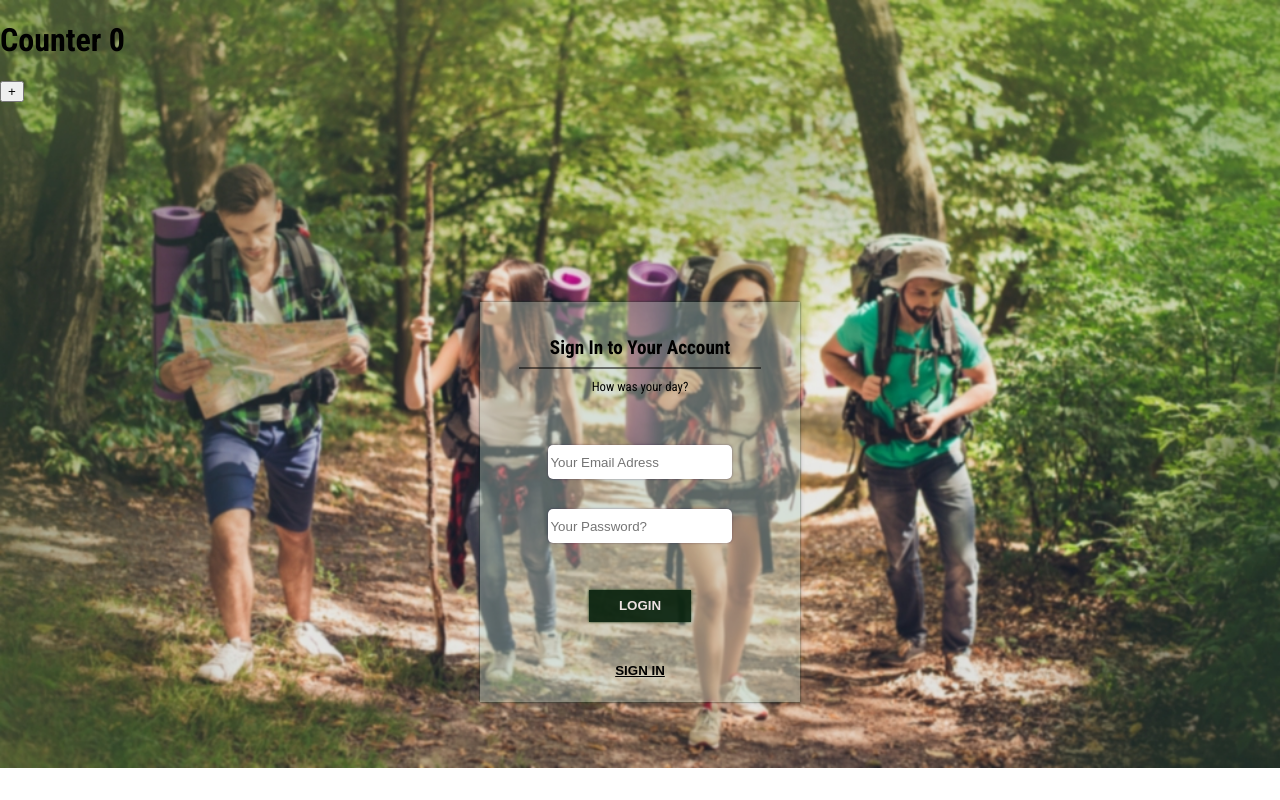
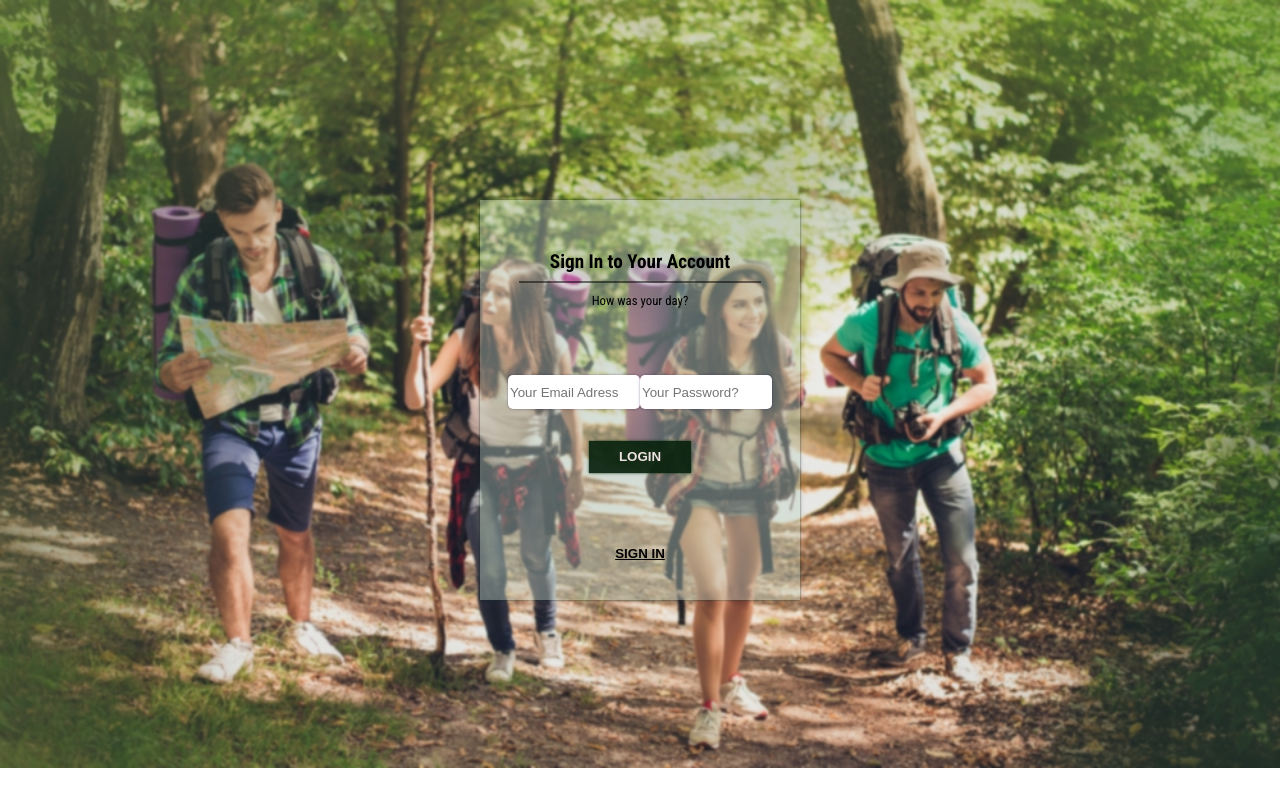
Before and after one commit to Jirijancik/SPlatform, a React (Create React App) app: page / in a window 1280 px wide. Built offline with nearby package versions, Linux system fonts and the light colour scheme.

Commit message:
big-update-it-just-works

```diff
--- a/src/App.tsx
+++ b/src/App.tsx
@@ -14,8 +14,8 @@ const App: React.FC = () => {
 
   return (
     <Fragment>
-          <h1>Counter {counter}</h1>
-          <button onClick={() => dispatch(signIn())}>+</button>
+           {/* <h1>Counter {counter}</h1>
+          <button onClick={() => dispatch(signIn())}>+</button> */}
     <LoginTable></LoginTable>
     </Fragment>
   );
--- a/src/components/Input.tsx
+++ b/src/components/Input.tsx
@@ -3,81 +3,41 @@ import '../css/Input.css'
 
 
 interface IProps {
-  value?: string;
-  className: string;      //TODO: Možná udělat něaký Enum kde budou typy inputu a podle toho si to samo dá předdefinovaný className??
-  name?:string;
+  value?: any;
+  name:string;
   placeholder:string;
   type: string;
-//  validityChange: (isValidState: boolean) => void
+  isValid?: boolean;
+  onChange?:(value:any, name:string)=>void;
 }
 
-interface IState{
-  isValid:boolean;
-}
-
-class Input extends React.Component<IProps,IState> {
 
 
-  constructor(props: IProps) {
-    super(props);
+const Input: React.FC<IProps> = ({value, name, placeholder, type, isValid=true, onChange }) => {
 
-    this.state = {
-      isValid: true
-    };
+
+
+  const handleOnChange = (e:any)=>{
+    if(onChange)
+      onChange(e.target.value, name)
   }
 
-  public get IsValid(){
-    return this.state.isValid;
-  }
+      return (
 
-  validateInput(input:HTMLInputElement){
-    if (input.value=="" || !input.validity.valid) {
-
-      input.classList.add("empty-required-fields");
-      this.setState({isValid:false});
-    }
-    else{
-
-      this.setState({isValid:true});
-      input.classList.remove("empty-required-fields");
-    }
-  }
-
-  handleOnBlur(event:React.FocusEvent<HTMLInputElement>){
-
-    if(!event){
-
-      return
-    }
-
-    this.validateInput(event.target as HTMLInputElement);
-
-  }
-
-
-  // componentDidUpdate(prevProps:IProps, prevState:IState) {
-  //   if (this.state.isValid !== prevState.isValid) {
-  //     this.props.validityChange(this.state.isValid);
-  //   }
-  // }
-
-  render() {
-   // this.props.validityChange(this.state.isValid);
-      return (
 
         <Fragment>
           <input
-          onBlur={e=>this.handleOnBlur(e)}
-          className={this.props.className}
-          placeholder={this.props.placeholder}
-          type={this.props.type}
-
+          value={value}
+          placeholder={placeholder}
+          type={type}
+          onChange={e=>handleOnChange(e)}
+          name={name}
+          className={isValid?"register__input register__input--name":"register__input register__input--name x"}
           >
           </input>
+          {console.log(isValid)}
         </Fragment>
       )
-  }
-
 }
 
 
--- a/src/components/LoginForm.tsx
+++ b/src/components/LoginForm.tsx
@@ -20,62 +20,35 @@ class LoginForm extends React.Component<{}, IState>{
   }
 
 
-  getInputs() {
-    return document.querySelectorAll(".login__input")!;
-  }
+  values:Map<string,{value:any, isValid:boolean}> = new Map;
 
   handleOnSubmit(event: FormEvent<HTMLFormElement> | FormEvent<HTMLButtonElement>) {
-    this.validateInputs()
     event.preventDefault();
-    // console.log(this.inputArray);
-    // for (let input of this.inputArray) {
-    //   console.log(input);
-    //   console.log(input.props.type);
-    // }
-    // // TODO: send data to server
-    // console.log("data sent to serever");
+
   };
 
 
-
-  validateInputs() {
-    const inputs = this.getInputs();
- //   console.log(inputs);
-    for (const input of inputs) {
-      let validatedInput = this.validateInput(input);
+  getIsValid(name:string, defaultIsValid:boolean=true){
+    const _name = this.values.get(name);
+    if(_name){
+      return _name.isValid;
     }
-
+    return defaultIsValid;
   }
 
-  validateInput(element:Element){
-    console.log(element.attributes[2].value);
-    if(element.nodeValue=""){
-      return false;
-    }
-
-    // if(element.attributes[2].value !== "email"){
-    //   var x = element.attributes[2].value;
-    //   console.log(x + " is not email");
-    // }
+  onChange=(value:any, name:string)=>{
+    const isValid = this.validateInput(value, name);
+    this.setState({inputIsValid:isValid});
+    this.values.set(name, {value, isValid});
   }
 
 
-  inputArray = [
-    <Input
-      className={"login__input email"}
-      placeholder={"Your Email Adress"}
-      type={"email"}
-
-    ></Input>
-    ,
-    <Input
-      className={"login__input password"}
-      placeholder={"Your Password?"}
-      type={"password"}
-
-    ></Input>
-
-  ]
+  validateInput(value:any, name:string){
+    if(value==="" || !value){
+      return false;
+    }
+    return true;
+  }
 
 
   render() {
@@ -90,7 +63,21 @@ class LoginForm extends React.Component<{}, IState>{
 
         <form onSubmit={this.handleOnSubmit.bind(this)}>
 
-          {this.inputArray.map(item=>item)}
+        <Input
+          name="email"
+          placeholder="Your Email Adress"
+          type="email"
+          onChange={this.onChange}
+          isValid={this.state.inputIsValid?true:this.getIsValid("email")}
+        ></Input>
+
+        <Input
+          name="password"
+          placeholder="Your Password?"
+          type="password"
+          onChange={this.onChange}
+          isValid={this.state.inputIsValid?true:this.getIsValid("password")}
+        ></Input>
 
           <p className="error-msg"></p>
 
--- a/src/css/Input.css
+++ b/src/css/Input.css
@@ -25,4 +25,8 @@
   width: 10vw;
   grid-column: 2/-1;
 }
+
+.x {
+  border: 1px solid red !important;
+}
 /*# sourceMappingURL=Input.css.map */
--- a/src/css/Input.scss
+++ b/src/css/Input.scss
@@ -21,3 +21,6 @@ grid-column: 1/1;
     width: 10vw;
     grid-column: 2/-1;
 }
+.x{
+    border: 1px solid red !important;
+}
```
Also changed, not shown: 1 other file (tests, documents, lock files or other folders).
